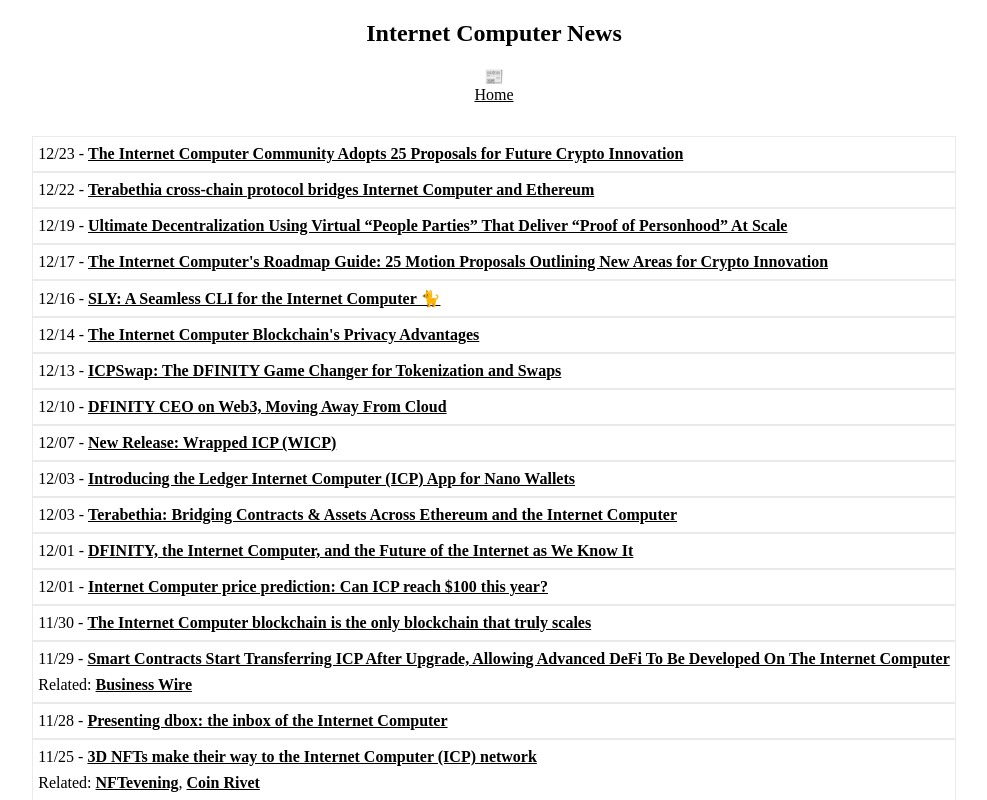
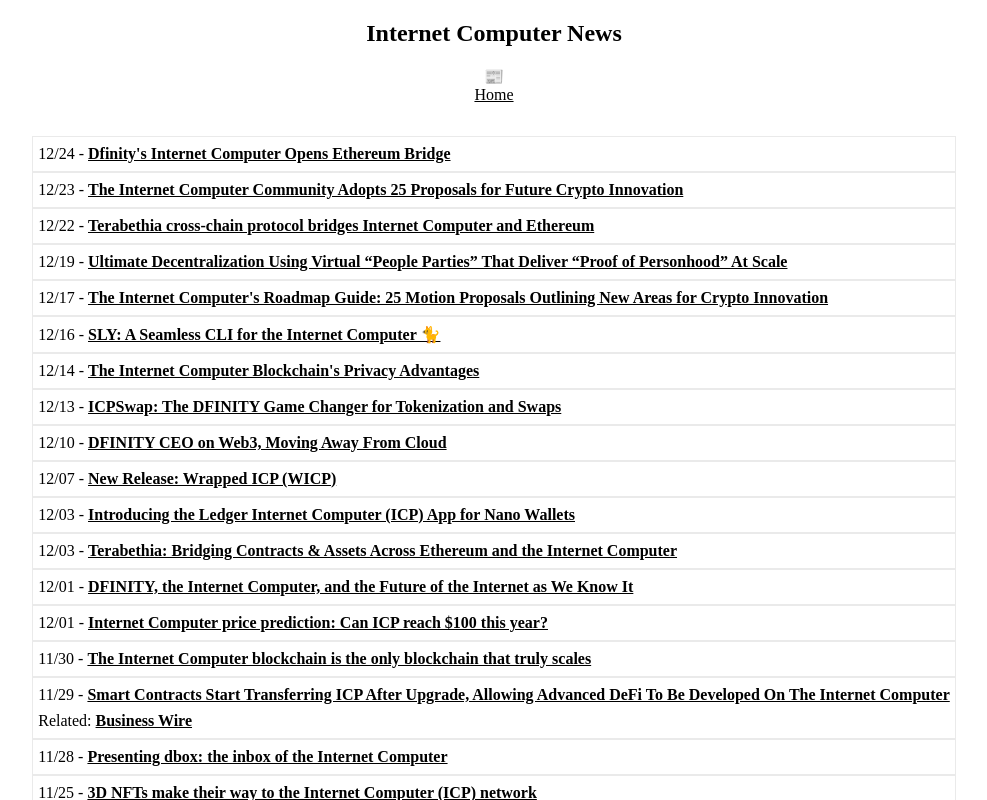
Before and after one commit to rjlucasm/ictoday, a Next.js app: page /news/2021 in a window 1280 px wide. Shown: the top 800 px of the page, without its empty margins (146-1133 px from the left). Built offline with nearby package versions, Linux system fonts and the light colour scheme.

Commit message:
News 12/24

```diff
--- a/components/topnews.js
+++ b/components/topnews.js
@@ -2,7 +2,7 @@ import Link from 'next/link'
 
 const Topnews = () => (
     <div className="topnews">
-        <p><a href="https://medium.com/dfinity/the-internet-computer-community-adopts-25-proposals-for-future-crypto-innovation-7465984c5ad1" target="_blank" rel="noopener noreferrer">The Internet Computer Community Adopts 25 Proposals for Future Crypto Innovation</a></p>
+        <p><a href="https://www.coindesk.com/tech/2021/12/24/dfinitys-internet-computer-opens-ethereum-bridge/" target="_blank" rel="noopener noreferrer">Dfinity&apos;s Internet Computer Opens Ethereum Bridge</a></p>
         <Link href="/news/2021"><a style={{ color: 'inherit' }, {fontWeight: 'bold'}}>+News</a></Link>
     </div>
 );
--- a/pages/news/2021.js
+++ b/pages/news/2021.js
@@ -17,6 +17,9 @@ export default function News21() {
             <Link href="/"><a style={{ color: 'inherit' }}>Home</a></Link>
 
             <div className="pagesgrid">
+            <div className="pagescard">12/24 -&nbsp;
+                <a href="https://www.coindesk.com/tech/2021/12/24/dfinitys-internet-computer-opens-ethereum-bridge/" target="_blank" rel="noopener noreferrer">Dfinity&apos;s Internet Computer Opens Ethereum Bridge</a>
+            </div>
             <div className="pagescard">12/23 -&nbsp;
                 <a href="https://medium.com/dfinity/the-internet-computer-community-adopts-25-proposals-for-future-crypto-innovation-7465984c5ad1" target="_blank" rel="noopener noreferrer">The Internet Computer Community Adopts 25 Proposals for Future Crypto Innovation</a>
             </div>
```
